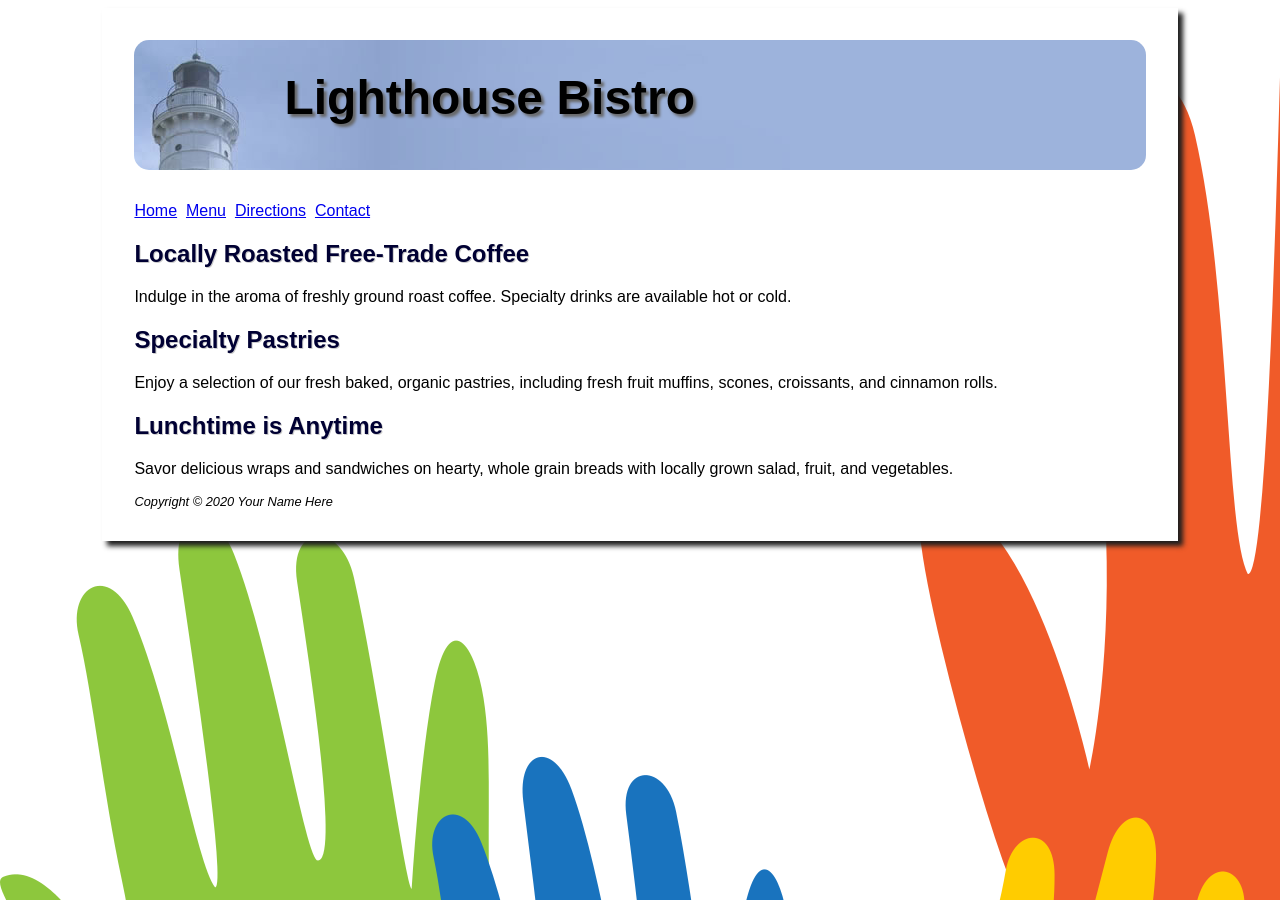
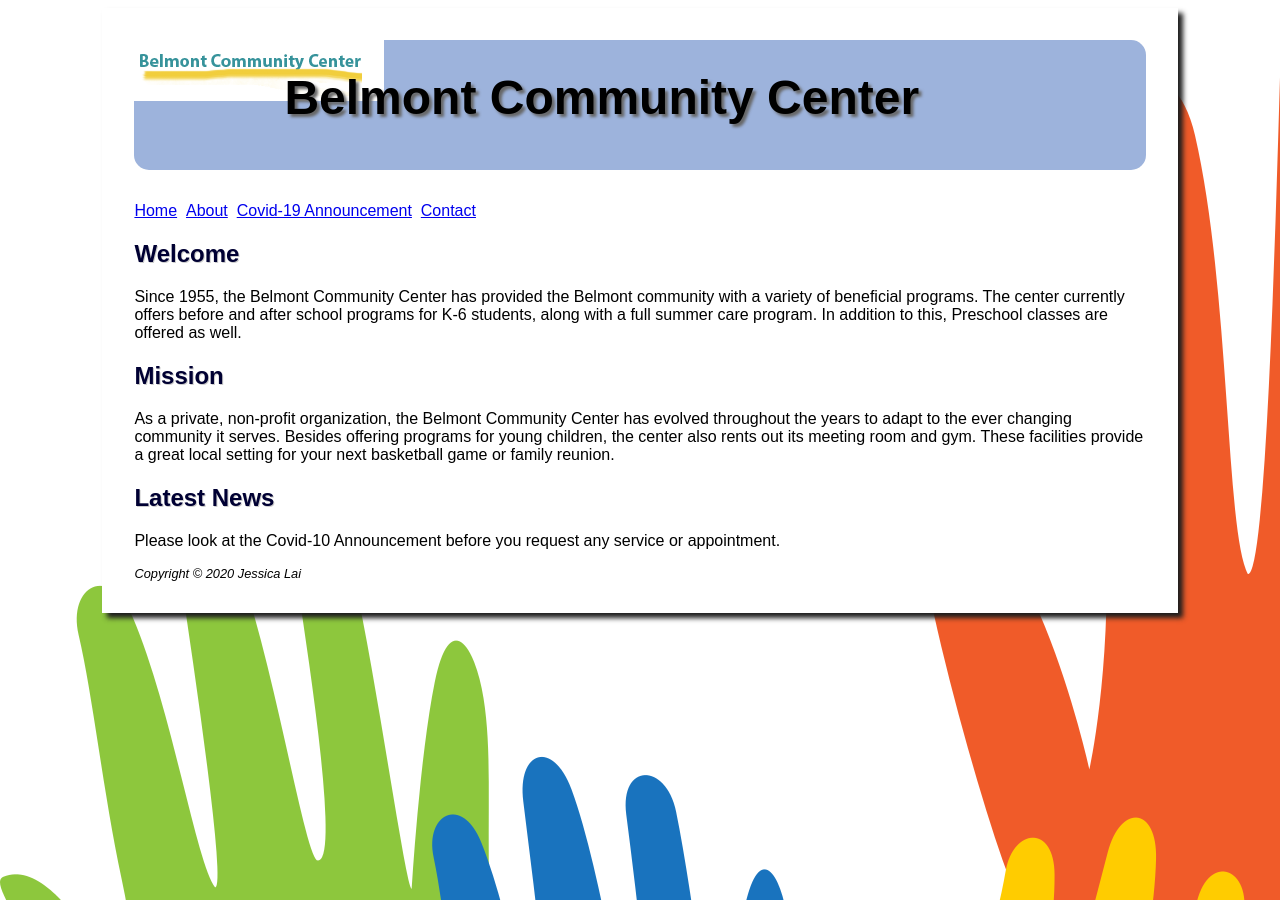
Before and after one commit to wlai3ISOM215/wlai3ISOM215.github.io, a Jekyll site: the page lighthouse.html, which Jekyll copies as it is, in a window 1280 px wide. Built offline with Jekyll 4.4.1, drawn with Linux system fonts in a browser that asks for light colours.

Commit message:
Update lighthouse.html

```diff
--- a/lighthouse.html
+++ b/lighthouse.html
@@ -1,13 +1,13 @@
 <html lang="en">
 <head>
-<title>Lighthouse Bistro</title>
+<title>Belmont Community Center</title>
 <meta charset="utf-8">
 <style>
 body { background-image: url(background.jpg);
        font-family: Arial, Verdana, sans-serif;
 }
 
-h1 { background-image: url(lighthouselogo.jpg);
+h1 { background-image: url(111.png);
      background-color: #9DB3DC;
 	background-repeat: no-repeat;
 	height: 100px; font-size: 3em;
@@ -39,18 +39,18 @@ footer { font-size: .80em;
 <body>
 <div id="container">
 <header>
-<h1>Lighthouse Bistro</h1>
+<h1>Belmont Community Center</h1>
 </header>
-<nav><a href="index.html">Home</a> &nbsp;<a href="menu.html">Menu</a> &nbsp;<a href="directions.html">Directions</a> &nbsp;<a href="contact.html">Contact</a>
+<nav><a href="index.html">Home</a> &nbsp;<a href="about.html">About</a> &nbsp;<a href="covid19.html">Covid-19 Announcement</a> &nbsp;<a href="contact.html">Contact</a>
 </nav>
-<h2>Locally Roasted Free-Trade Coffee</h2>
-<p>Indulge in the aroma of freshly ground roast coffee. Specialty drinks are available hot or cold.</p>
-<h2>Specialty Pastries</h2>
-<p>Enjoy a selection of our fresh baked, organic pastries, including fresh fruit muffins, scones, croissants, and cinnamon rolls.</p>
-<h2>Lunchtime is Anytime</h2>
-<p>Savor delicious wraps and sandwiches on hearty, whole grain breads with locally grown salad, fruit, and vegetables. </p>
+<h2>Welcome</h2>
+<p>Since 1955, the Belmont Community Center has provided the Belmont community with a variety of beneficial programs. The center currently offers before and after school programs for K-6 students, along with a full summer care program. In addition to this, Preschool classes are offered as well.</p>
+<h2>Mission</h2>
+<p>As a private, non-profit organization, the Belmont Community Center has evolved throughout the years to adapt to the ever changing community it serves.  Besides offering programs for young children, the center also rents out its meeting room and gym.  These facilities provide a great local setting for your next basketball game or family reunion.</p>
+<h2>Latest News</h2>
+<p>Please look at the Covid-10 Announcement before you request any service or appointment. </p>
 <footer>
-Copyright &copy; 2020 Your Name Here
+Copyright &copy; 2020 Jessica Lai
 </footer>
 </div>
 </body>
```
